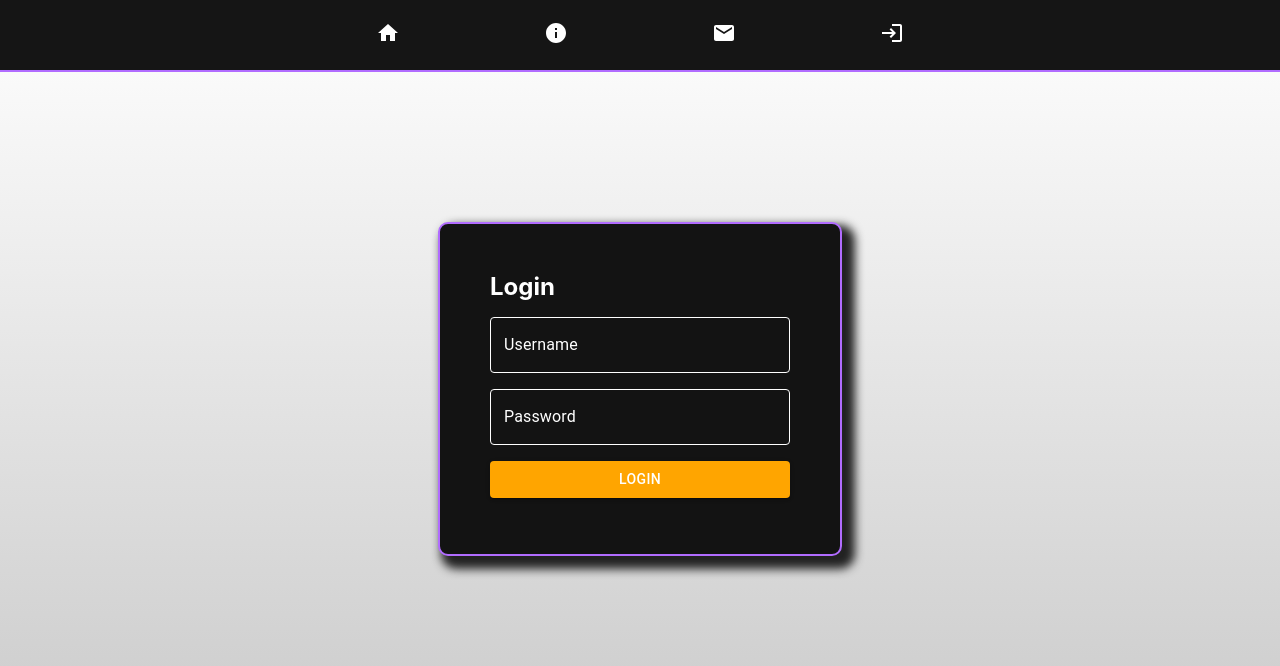
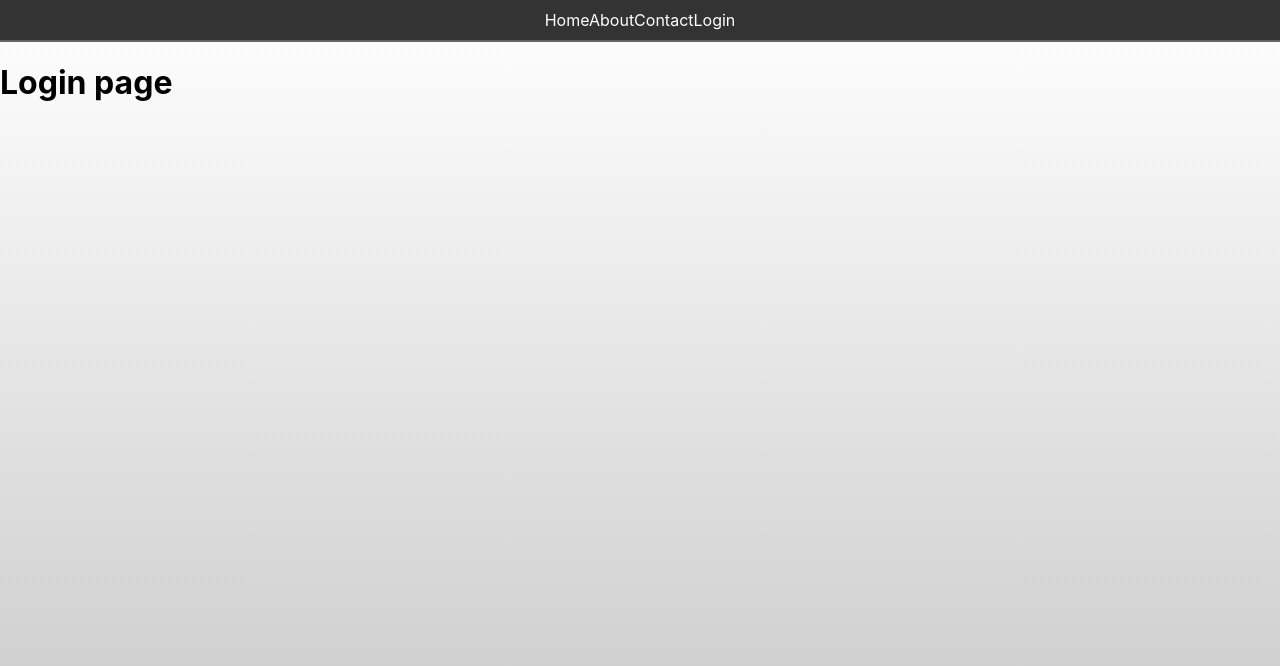
Before and after one commit to zyrephus/wilsons-blog, a React (Create React App) app: page /login in a window 1280 px wide. Shown: the top 666 px of the page. Built offline with nearby package versions, Linux system fonts and the light colour scheme.

Commit message:
Updated navbar

```diff
--- a/src/App.css
+++ b/src/App.css
@@ -4,24 +4,17 @@ body {
 }
 
 h1 {
-    color: white;
+    color: black;
 }
 
-#loginBox {
-    display: flex;
-    justify-content: center;
-    margin: auto;
-    margin-top: 150px;
-    padding-top: 40px;
-    padding-bottom: 40px;
-    width: 400px;
-    height: 250px;
-    border: 2px solid #B16CFF;
-    border-radius: 10px;
-    box-shadow: 8px 8px 10px 5px rgb(34, 34, 34);
-    background: rgb(19, 19, 19);
+#navbar {
+    background-color: #333; /* Dark gray background */
+    padding: 10px;          /* Padding around the content */
+    text-align: center;     /* Center-align text */
+    border-bottom: 2px solid #666; /* Bottom border */
 }
 
-#loginHeader {
-    color: white;
+#navbar a {
+    text-decoration: none;
+    color: rgb(255, 255, 255);
 }
--- a/src/components/Navbar/index.js
+++ b/src/components/Navbar/index.js
@@ -1,92 +1,15 @@
 import React from "react";
 import { Link } from 'react-router-dom';
-
-import BottomNavigation from '@mui/material/BottomNavigation';
-import BottomNavigationAction from '@mui/material/BottomNavigationAction';
-import { createTheme, ThemeProvider } from '@mui/material/styles';
-import HomeIcon from '@mui/icons-material/Home';
-import InfoIcon from '@mui/icons-material/Info';
-import EmailIcon from '@mui/icons-material/Email';
-import LoginIcon from '@mui/icons-material/Login';
-
-// Ripple color
-const theme = createTheme({
-    components: {
-      MuiButtonBase: {
-        styleOverrides: {
-          // Override the default ripple color
-          root: {
-            '& .MuiTouchRipple-root': {
-              color: '#B16CFF',
-            },
-          },
-        },
-      },
-    },
-  });
+import '../../App.css';
 
 const Navbar = () => {
-    const [value, setValue] = React.useState('recents');
-    const handleChange = (event, newValue) => {
-        setValue(newValue);
-    };
-
     return (
-        <>
-            <ThemeProvider theme={theme}>
-                <BottomNavigation
-                    sx={{
-                        width: '100%',
-                        height: '70px',
-                        borderBottom: '2px solid #B16CFF',
-                        backgroundColor: '#151515',
-                        '& .MuiBottomNavigationAction-root': {
-                            '& .MuiSvgIcon-root': {
-                                color: 'white', // Color of icon when not selected
-                                marginBottom: '5px',
-                            },
-                            '&.Mui-selected .MuiSvgIcon-root': {
-                                color: '#B16CFF', // Color when selected
-                            },
-                            '& .MuiBottomNavigationAction-label': {
-                                color: 'white', // Color of labels
-                            }
-                        }
-                    }}
-                    value={value}
-                    onChange={handleChange}
-                >
-                    <BottomNavigationAction
-                        label="Home"
-                        value="home"
-                        icon={<HomeIcon />}
-                        component={Link}
-                        to="./"
-                    />
-                    <BottomNavigationAction
-                        label="About"
-                        value="about"
-                        icon={<InfoIcon />}
-                        component={Link}
-                        to="/about"
-                    />
-                    <BottomNavigationAction
-                        label="Contact"
-                        value="contact"
-                        icon={<EmailIcon />}
-                        component={Link}
-                        to="/contact"
-                    />
-                    <BottomNavigationAction
-                        label="Login"
-                        value="login"
-                        icon={<LoginIcon />}
-                        component={Link}
-                        to="/login"
-                    />
-                </BottomNavigation>
-            </ThemeProvider>
-        </>
+        <div id="navbar">
+            <Link to="./">Home</Link>
+            <Link to="/about">About</Link>
+            <Link to="/contact">Contact</Link>
+            <Link to="/login">Login</Link>
+        </div>
     );
 };
 
--- a/src/pages/login.js
+++ b/src/pages/login.js
@@ -1,10 +1,5 @@
 import React, { useState } from "react";
 import '../App.css';
-
-import Box from '@mui/material/Box';
-import TextField from '@mui/material/TextField';
-import Stack from '@mui/material/Stack';
-import Button from '@mui/material/Button';
 
 const Login = () => {
     const [username, setUsername] = useState(''); // State for username
@@ -17,78 +12,7 @@ const Login = () => {
     };
 
     return (
-        <>
-            <div id="loginBox">
-                <Box
-                    display="flex" // Enables flexbox
-                    flexDirection="column" // Stack children vertically
-                    alignItems="center"
-                    sx={{
-                        '& > :not(style)': { m: 1, width: '300px' },
-                        '& label.MuiInputLabel-root': {
-                            color: 'white', // Color of the label when unfocused
-                        },
-                        '& .MuiOutlinedInput-root': {
-                            '& fieldset': {
-                                borderColor: 'white', // Color of the border
-                                borderWidth: '1px',
-                            },
-                            '&:hover fieldset': {
-                                borderColor: 'orange', // Color of the border on hover
-                            },
-                            '&.Mui-focused fieldset': {
-                                borderColor: '#B16CFF', // Color of the border when the TextField is focused
-                            },
-                            '& input': {
-                                color: 'white', // Color of the input text
-                            },
-                        },
-                    }}
-                    component="form"
-                    noValidate
-                    autoComplete="off"
-                    onSubmit={handleSubmit}
-                >
-                    <h2 id="loginHeader">Login</h2>
-                    <TextField
-                        id="outlined-username"
-                        label="Username"
-                        onChange={(event) => setUsername(event.target.value)}
-                        value={username}
-                    />
-                    <TextField
-                        id="outlined-password"
-                        label="Password"
-                        type="password"
-                        onChange={(event) => setPassword(event.target.value)}
-                        value={password}
-                    />
-                    <Stack
-                        spacing={2}
-                        direction="row"
-                        display="flex" // Enables flexbox
-                        justifyContent="center"
-                        sx={{
-                            '& > :not(style)': { m: 1, width: '300px' },
-                        }}
-                    >
-                        <Button
-                            type="submit"
-                            variant="contained"
-                            sx={{
-                                backgroundColor: 'orange', // Background color for the normal state
-                                color: 'white', // Text color
-                                '&:hover': {
-                                    backgroundColor: '#B16CFF', // Background color on hover
-                                },
-                            }}
-                        >
-                            Login
-                        </Button>
-                    </Stack>
-                </Box>
-            </div>
-        </>
+        <h1>Login page</h1>
     );
 }
 
```
